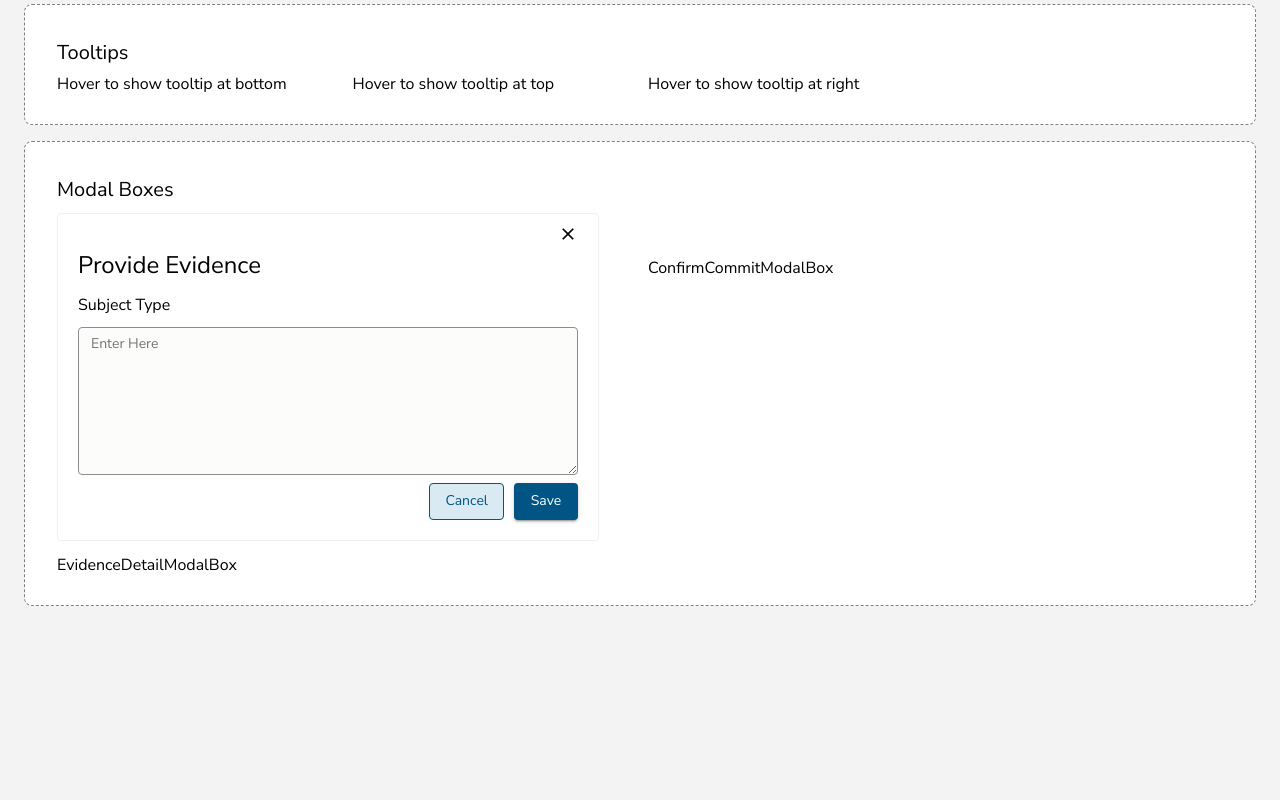
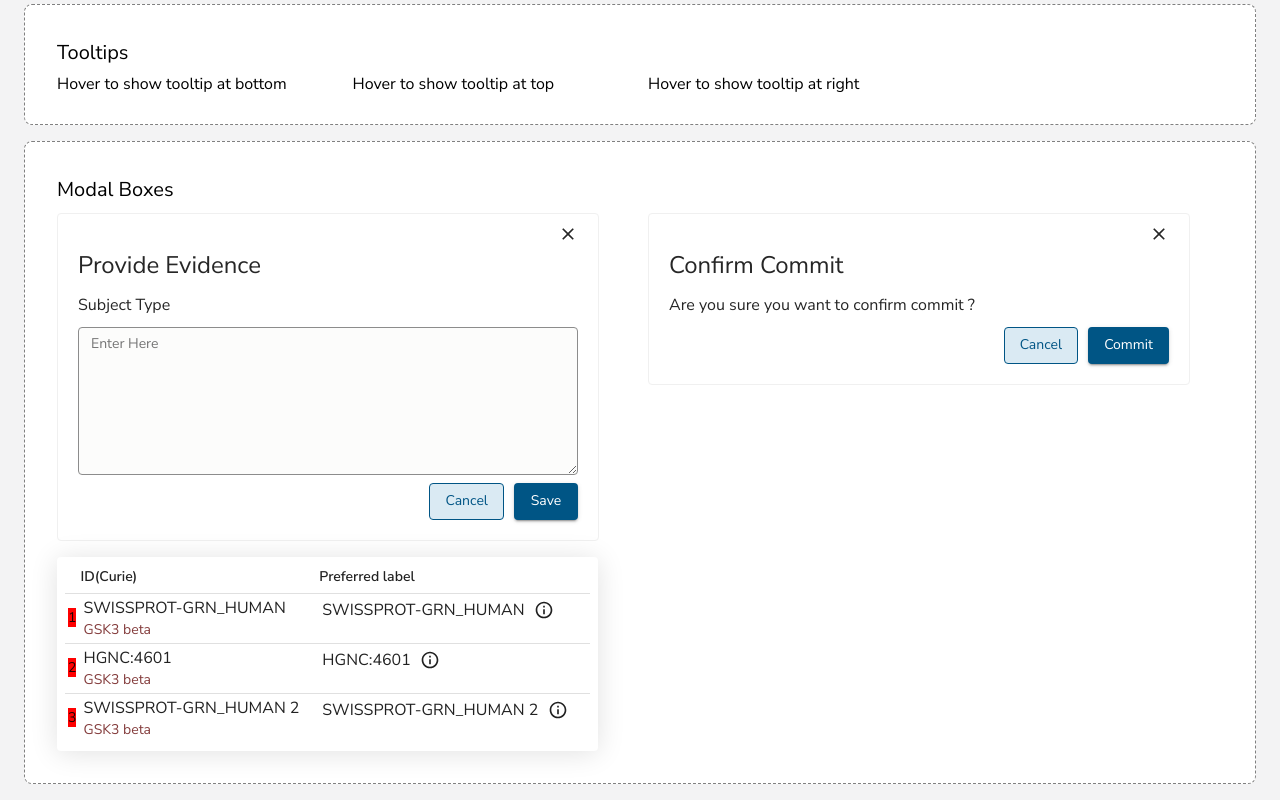
Before and after one commit to neointeraction/euclid, a React (Create React App) app: page /#/uikit in a window 1280 px wide. Shown: the part 2549-3349 px from the top of the page. Before the commit the page ends 3171 px from the top, so only its background shows below. Built offline with nearby package versions, Linux system fonts and the light colour scheme.

Commit message:
Added the second and third modal box on figma modal box components
I added the modal box with the confirm evidence prompt and the evidence table modal box

```diff
--- a/src/components/ModalBoxes/ConfirmCommitModalBox.js
+++ b/src/components/ModalBoxes/ConfirmCommitModalBox.js
@@ -1,7 +1,46 @@
-import React from 'react';
+import Typography from '@mui/material/Typography';
+import Button from 'components/Button';
+import PropTypes from 'prop-types';
+import { ProvideEvidenceModalBoxContainer } from './modalboxes.styles';
+import ModalCloseIcon from './ModalCloseIcon';
 
-const ConfirmCommitModalBox = () => {
-  return <div>ConfirmCommitModalBox</div>;
+const ConfirmCommitModalBox = ({ onClose }) => {
+  return (
+    <ProvideEvidenceModalBoxContainer>
+      <ModalCloseIcon onCloseIconClick={onClose} />
+      <Typography
+        variant="h5"
+        style={{ marginTop: '25px', marginBottom: '10px' }}
+      >
+        Confirm Commit
+      </Typography>
+      <Typography variant="subtitle1">
+        Are you sure you want to confirm commit ?
+      </Typography>
+      <div
+        style={{
+          display: 'flex',
+          justifyContent: 'space-between',
+        }}
+      >
+        <div />
+        <div
+          style={{
+            display: 'flex',
+            gap: '10px',
+            marginTop: '8px',
+          }}
+        >
+          <Button variant="outlined" btnText="Cancel" />
+          <Button variant="contained" btnText="Commit" />
+        </div>
+      </div>
+    </ProvideEvidenceModalBoxContainer>
+  );
+};
+
+ConfirmCommitModalBox.propTypes = {
+  onClose: PropTypes.func,
 };
 
 export default ConfirmCommitModalBox;
--- a/src/components/ModalBoxes/EvidenceDetailModalBox.js
+++ b/src/components/ModalBoxes/EvidenceDetailModalBox.js
@@ -1,7 +1,105 @@
-import React from 'react';
+import Table from '@mui/material/Table';
+import TableBody from '@mui/material/TableBody';
+import TableCell from '@mui/material/TableCell';
+import TableContainer from '@mui/material/TableContainer';
+import TableHead from '@mui/material/TableHead';
+import TableRow from '@mui/material/TableRow';
+import Paper from '@mui/material/Paper';
+import InfoOutlinedIcon from '@mui/icons-material/InfoOutlined';
+
+function createData(curie, subcurie, prefferedLabel) {
+  return { curie, subcurie, prefferedLabel };
+}
+
+const rows = [
+  createData('SWISSPROT-GRN_HUMAN', 'GSK3 beta', 'SWISSPROT-GRN_HUMAN'),
+  createData('HGNC:4601', 'GSK3 beta', 'HGNC:4601'),
+  createData('SWISSPROT-GRN_HUMAN 2', 'GSK3 beta', 'SWISSPROT-GRN_HUMAN 2'),
+];
 
 const EvidenceDetailModalBox = () => {
-  return <div>EvidenceDetailModalBox</div>;
+  return (
+    <TableContainer
+      style={{
+        padding: '8px',
+        boxShadow: '0px 2px 28px rgba(0, 0, 0, 0.12)',
+        borderRadius: '4px',
+        maxWidth: 525,
+      }}
+      component={Paper}
+    >
+      <Table size="small" aria-label="evidence details table">
+        <TableHead>
+          <TableRow>
+            <TableCell align="left" padding="none"></TableCell>
+            <TableCell
+              align="left"
+              padding="none"
+              style={{ fontWeight: '600', paddingBottom: '4px' }}
+            >
+              ID(Curie)
+            </TableCell>
+            <TableCell
+              align="left"
+              padding="none"
+              style={{ fontWeight: '600', paddingBottom: '4px' }}
+            >
+              Preferred label
+            </TableCell>
+          </TableRow>
+        </TableHead>
+        <TableBody>
+          {rows.map((row, index) => (
+            <TableRow
+              key={row.curie}
+              sx={{
+                '&:last-child td, &:last-child th': { border: 0 },
+              }}
+            >
+              <TableCell
+                align="left"
+                style={{
+                  padding: '3px',
+                }}
+              >
+                <span style={{ marginTop: '-32px', background: 'red' }}>
+                  {index + 1}
+                </span>
+              </TableCell>
+              <TableCell style={{ padding: '3px' }} component="th" align="left">
+                <span style={{ textTransform: 'uppercase', fontSize: '16px' }}>
+                  {' '}
+                  {row.curie}
+                </span>
+                <p style={{ color: '#833B3B', fontSize: '14px' }}>
+                  {row.subcurie}
+                </p>
+              </TableCell>
+              <TableCell
+                align="left"
+                style={{
+                  padding: '3px',
+                }}
+              >
+                <div
+                  style={{
+                    display: 'flex',
+                    alignItems: 'center',
+                    gap: '9.5px',
+                    fontSize: '16px',
+                    marginTop: '-16px',
+                  }}
+                >
+                  <span>{row.prefferedLabel}</span>
+                  <InfoOutlinedIcon fontSize="small" />
+                </div>
+              </TableCell>
+            </TableRow>
+          ))}
+        </TableBody>
+      </Table>
+    </TableContainer>
+  );
 };
 
 export default EvidenceDetailModalBox;
--- /dev/null
+++ b/src/components/ModalBoxes/ModalCloseIcon.js
@@ -0,0 +1,25 @@
+import PropTypes from 'prop-types';
+import CloseIcon from '@mui/icons-material/Close';
+
+const ModalCloseIcon = ({ onCloseIconClick }) => {
+  return (
+    <div style={{ position: 'relative' }}>
+      <CloseIcon
+        style={{
+          cursor: 'pointer',
+          position: 'absolute',
+          top: '0px',
+          right: '0px',
+        }}
+        onClick={onCloseIconClick}
+        fontSize="small"
+      />
+    </div>
+  );
+};
+
+ModalCloseIcon.propTypes = {
+  onCloseIconClick: PropTypes.func,
+};
+
+export default ModalCloseIcon;
--- a/src/components/ModalBoxes/ProvideEvidenceModalBox.js
+++ b/src/components/ModalBoxes/ProvideEvidenceModalBox.js
@@ -1,26 +1,15 @@
 import PropTypes from 'prop-types';
-import CloseIcon from '@mui/icons-material/Close';
+import { Typography } from '@mui/material';
 
 import { ProvideEvidenceModalBoxContainer } from './modalboxes.styles';
-import { Typography } from '@mui/material';
 import Input from 'components/Input';
 import Button from 'components/Button';
+import ModalCloseIcon from './ModalCloseIcon';
 
 const ProvideEvidenceModalBox = ({ onClose }) => {
   return (
     <ProvideEvidenceModalBoxContainer>
-      <div style={{ position: 'relative' }}>
-        <CloseIcon
-          style={{
-            cursor: 'pointer',
-            position: 'absolute',
-            top: '0px',
-            right: '0px',
-          }}
-          onClick={onClose}
-          fontSize="small"
-        />
-      </div>
+      <ModalCloseIcon onCloseIconClick={onClose} />
       <Typography
         variant="h5"
         style={{ marginTop: '25px', marginBottom: '10px' }}
--- a/src/components/ModalBoxes/modalboxes.styles.js
+++ b/src/components/ModalBoxes/modalboxes.styles.js
@@ -2,9 +2,9 @@ import styled from 'styled-components';
 
 // styles for ProvideEvidenceModalBox
 export const ProvideEvidenceModalBoxContainer = styled.div`
-  width: 500px;
-  max-height: 300px;
+  max-width: 500px;
   background-color: #fff;
+  color: #262626;
   padding: 10px 20px 20px;
   border: 1px solid #f0f0f0;
   border-radius: 4px;
```
